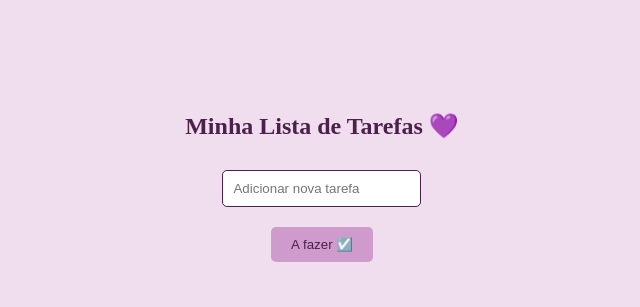
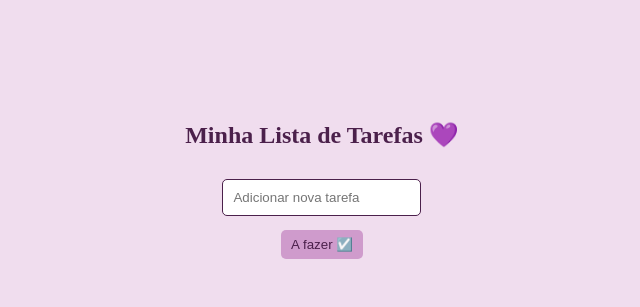
Before and after one commit to reenaataacruuz/web-tools, a plain HTML site: page todo.html in a window 1280 px wide. Shown: the part 202-509 px from the top of the page, without its empty margins (318-958 px from the left). Drawn offline with Linux system fonts and the light colour scheme.

Commit message:
refactor: alterando o valor das margens

```diff
--- a/css/style.css
+++ b/css/style.css
@@ -40,8 +40,8 @@ body {
   }
 
   button {
-    padding: 10px 20px;
-    margin: 10px;
+    padding: 7px 10px;
+    margin: 4px;
     background-color: #cf9bcc;
     color: #4b204b;
     border: none;
```
